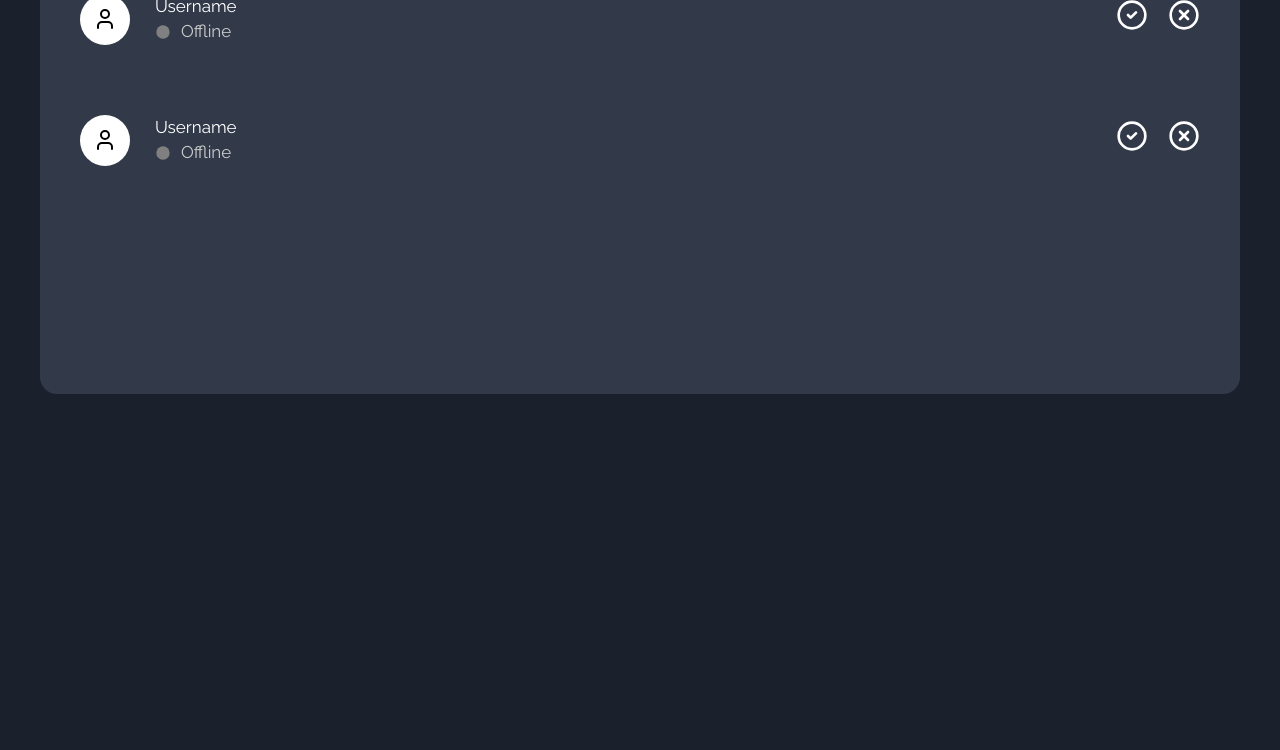
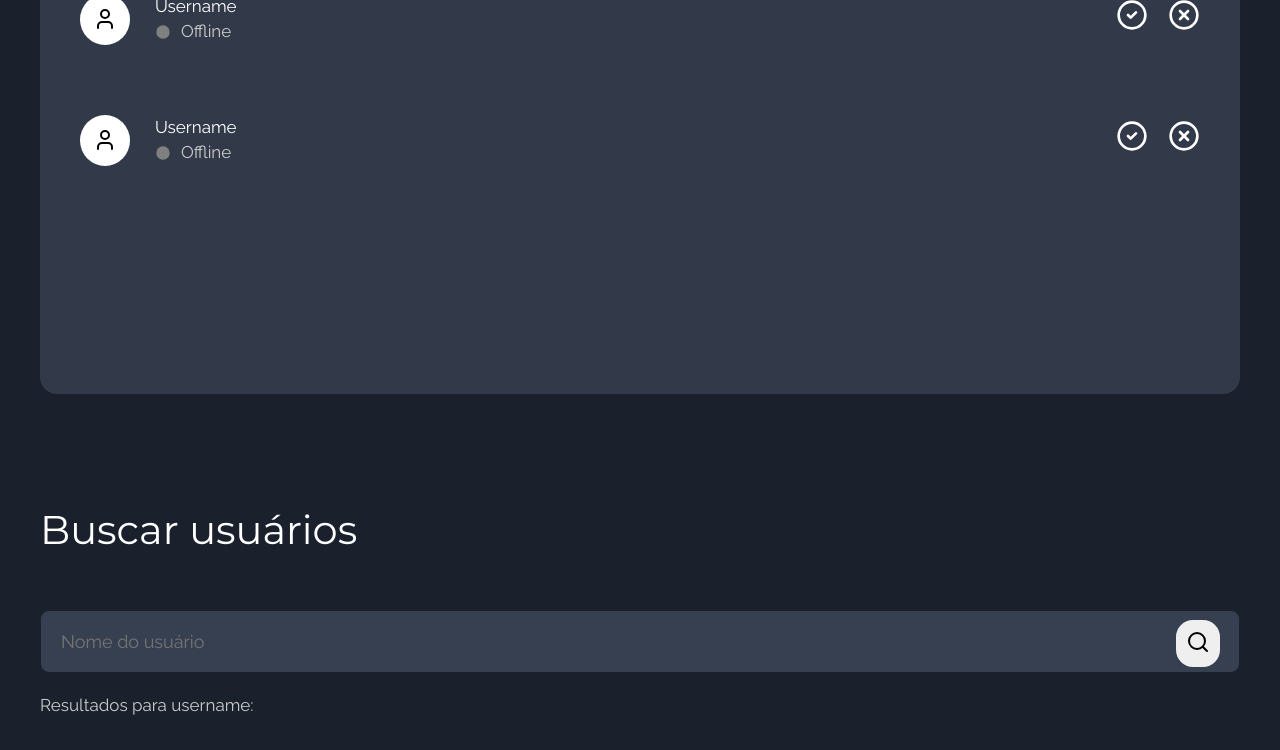
Before and after one commit to Kaua2123/chathub-client, a React (Vite) app: page /friends in a window 1280 px wide. Shown: the part 888-1638 px from the top of the page. Before the commit the page ends 1388 px from the top, so only its background shows below. Built offline with nearby package versions, Linux system fonts and the light colour scheme.

Commit message:
feat: Adiciona seção de pesquisa de usuários

```diff
--- a/src/pages/Friends/Friends.tsx
+++ b/src/pages/Friends/Friends.tsx
@@ -2,7 +2,14 @@ import BottomMenu from '../../components/BottomMenu/BottomMenu';
 import FriendCard from '../../components/FriendCard/FriendCard';
 import FriendRequestCard from '../../components/FriendRequestCard/FriendRequestCard';
 import Navbar from '../../components/Navbar/Navbar';
-import { DivFriends, Div, DivFriendsRequests } from './styled';
+import {
+  DivFriends,
+  Div,
+  DivFriendsRequests,
+  DivSearchUsers,
+  Button,
+  SearchIcon,
+} from './styled';
 
 function Friends() {
   return (
@@ -25,6 +32,21 @@ function Friends() {
           ))}
         </DivFriendsRequests>
       </Div>
+
+      <Div>
+        <p className="title">Buscar usuários</p>
+        <DivSearchUsers>
+          <div className="input-div">
+            <input type="text" placeholder="Nome do usuário" />
+          </div>
+          <div className="btn-search-div">
+            <Button>
+              <SearchIcon />
+            </Button>
+          </div>
+        </DivSearchUsers>
+        <p className="result">Resultados para username: </p>
+      </Div>
       <BottomMenu />
     </div>
   );
--- a/src/pages/Friends/styled.ts
+++ b/src/pages/Friends/styled.ts
@@ -1,3 +1,4 @@
+import { Search } from 'lucide-react';
 import styled from 'styled-components';
 
 export const Div = styled.div`
@@ -9,6 +10,12 @@ export const Div = styled.div`
   .title {
     font-size: 4rem;
     font-family: 'Montserrat';
+  }
+
+  .result {
+    font-family: Raleway;
+    color: ${({ theme }) => theme.colors.darkGray};
+    margin-top: 2rem;
   }
 `;
 
@@ -61,3 +68,39 @@ export const DivFriendsRequests = styled.div`
     border-radius: 1.7rem;
   }
 `;
+
+export const DivSearchUsers = styled.div`
+  position: relative;
+  input {
+    width: 100%;
+    background-color: ${({ theme }) => theme.colors.mediumBlue};
+    color: ${({ theme }) => theme.colors.darkGray};
+    font-family: 'Raleway';
+    font-size: 1.8rem;
+    outline: none;
+    border: 1px solid ${({ theme }) => theme.colors.darkBlue};
+    transition: transform 0.3s;
+    border-radius: 0.9rem;
+    padding-left: 20rem;
+    padding: 2rem;
+    margin-top: 5rem;
+
+    &:focus {
+      border: 1px solid ${({ theme }) => theme.colors.lighterBlue};
+    }
+  }
+`;
+
+export const SearchIcon = styled(Search)``;
+
+export const Button = styled.button`
+  position: absolute;
+  border-radius: 1.7rem;
+  padding: 1rem;
+  cursor: pointer;
+  border: none;
+  margin-right: 2rem;
+  right: 0;
+  top: 0;
+  margin-top: 6rem;
+`;
```
